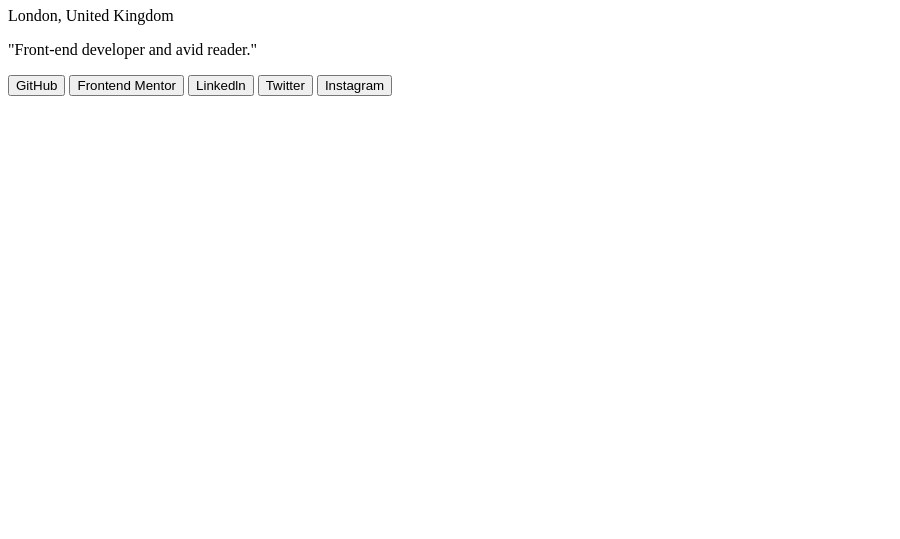
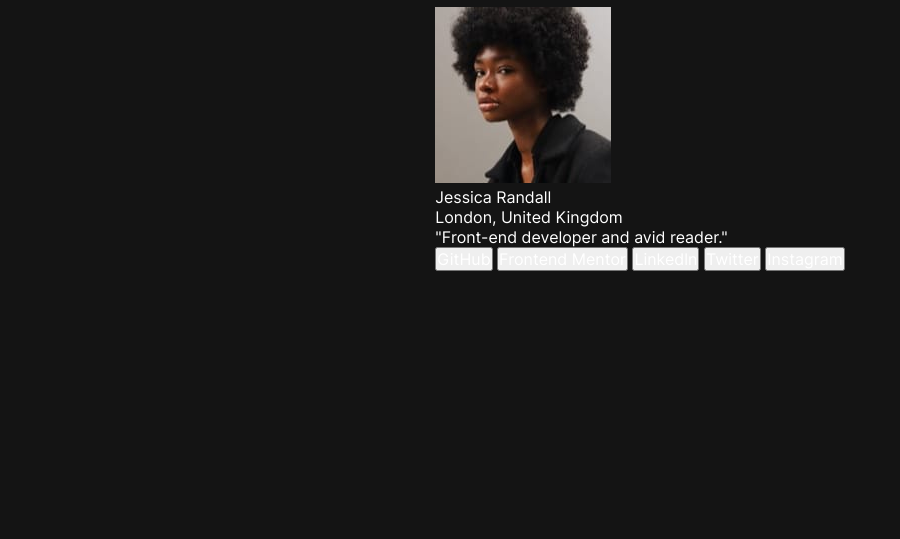
Before and after one commit to crisscde/social-links-profile, a plain HTML site: page index.html in a window 1280 px wide. Shown: the part 261-800 px from the top of the page, without its empty margins (0-900 px from the left). Drawn offline with Linux system fonts and the light colour scheme.

Commit message:
Add general styles and @font-face rules

```diff
--- a/index.html
+++ b/index.html
@@ -4,6 +4,7 @@
     <meta charset="UTF-8">
     <meta name="viewport" content="width=device-width, initial-scale=1.0">
     <link rel="icon" type="image/png" sizes="32x32" href="./assets/images/favicon-32x32.png">
+    <link rel="stylesheet" href="style.css">
     <title>Frontend Mentor | Social links profile</title>
   </head>
   <body>
--- /dev/null
+++ b/style.css
@@ -0,0 +1,53 @@
+@font-face {
+  font-family: Inter;
+  src:
+    url(./assets/fonts/inter-regular/inter-regular.woff2) format("woff2"),
+    url(./assets/fonts/inter-regular/inter-regular.woff) format("woff"),
+    url(./assets/fonts/inter-regular/inter-regular.ttf) format("truetype");
+  font-weight: 400;
+  font-display: swap;
+}
+
+@font-face {
+  font-family: Inter;
+  src:
+    url(./assets/fonts/inter-semibold/inter-semibold.woff2) format("woff2"),
+    url(./assets/fonts/inter-semibold/inter-semibold.woff) format("woff"),
+    url(./assets/fonts/inter-semibold/inter-semibold.ttf) format("truetype");
+  font-weight: 600;
+  font-display: swap;
+}
+
+@font-face {
+  font-family: Inter;
+  src:
+    url(./assets/fonts/inter-bold/inter-bold.woff2) format("woff2"),
+    url(./assets/fonts/inter-bold/inter-bold.woff) format("woff"),
+    url(./assets/fonts/inter-bold/inter-bold.ttf) format("truetype");
+  font-weight: 700;
+  font-display: swap;
+}
+
+:root {
+--green: hsl(75, 94%, 57%);
+--white: hsl(0, 0%, 100%);
+--grey-700: hsl(0, 0%, 20%);
+--grey-800: hsl(0, 0%, 12%);
+--grey-900: hsl(0, 0%, 8%);
+}
+
+* {
+  box-sizing: border-box;
+  margin: 0;
+  padding: 0;
+  font: inherit;
+  font-family: Inter, Arial, Helvetica, sans-serif;
+  color: var(--white);
+}
+
+body {
+  background-color: var(--grey-900);
+  min-height: 100vh;
+  display: grid;
+  place-content: center;
+}
```
